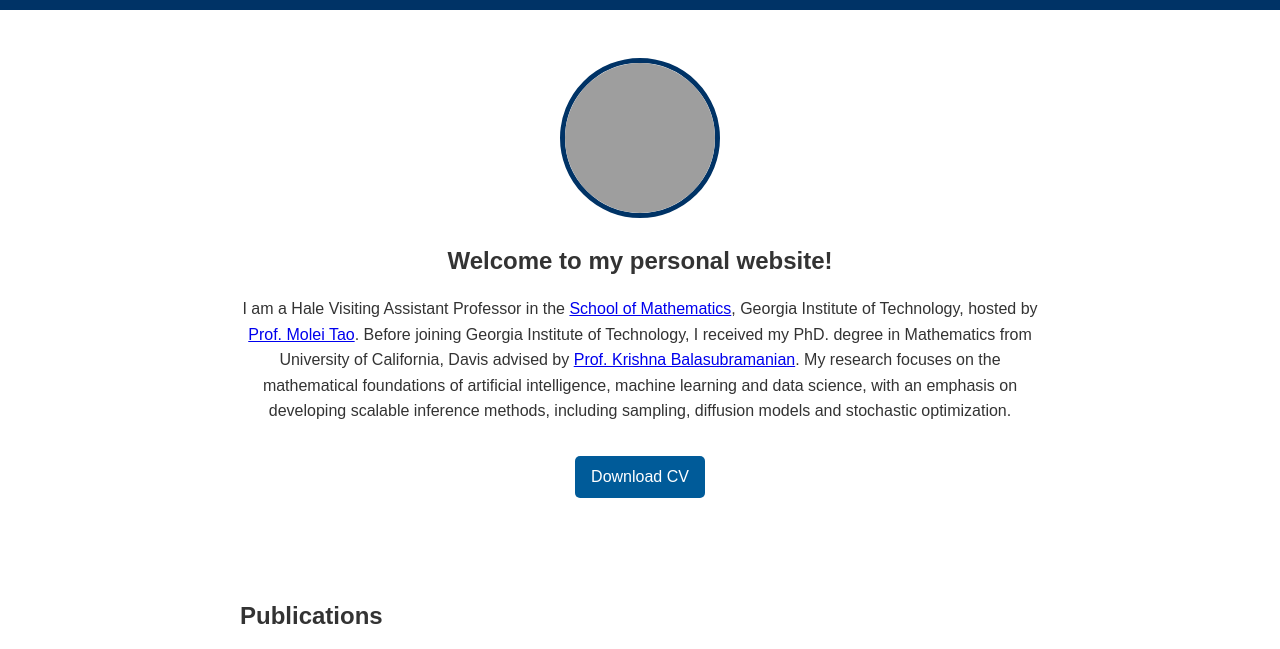
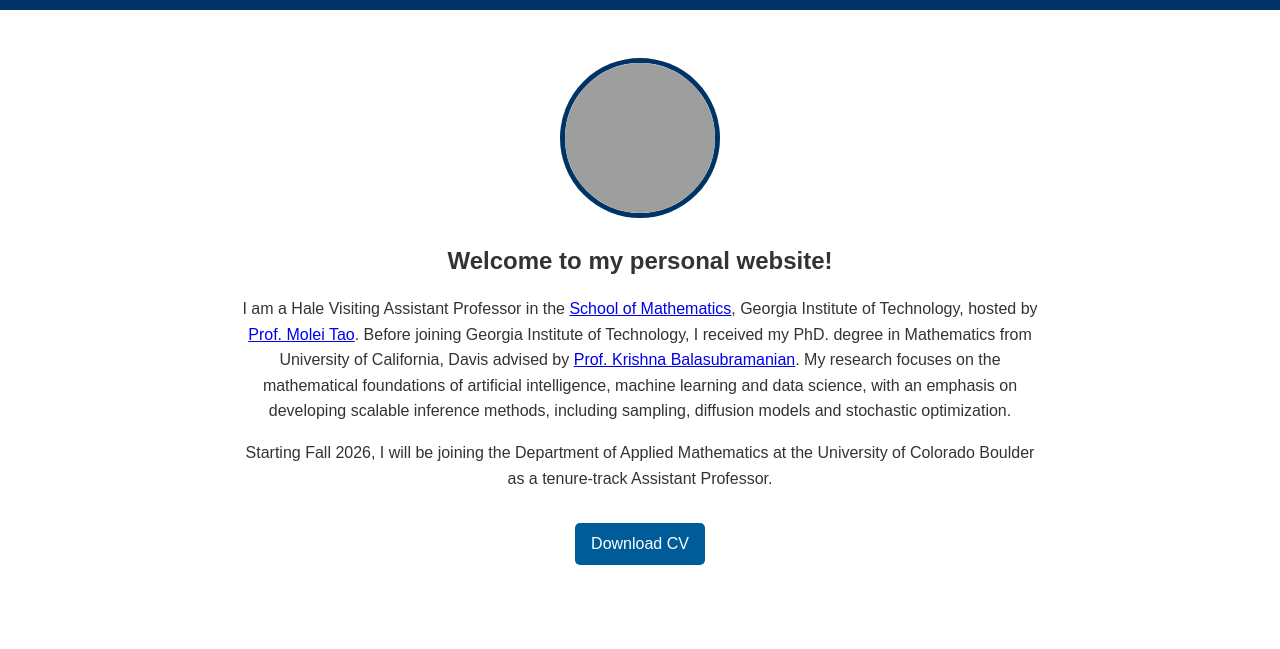
Before and after one commit to yeleohe/yeleohe.github.io, a plain HTML site: page index.html in a window 1280 px wide. Shown: the part 128-777 px from the top of the page. Drawn offline with Linux system fonts and the light colour scheme; grey boxes are pictures that could not be loaded.

Commit message:
Update index.html

```diff
--- a/index.html
+++ b/index.html
@@ -29,6 +29,7 @@
             <div class="intro">
                 <h2>Welcome to my personal website!</h2>
                 <p>I am a Hale Visiting Assistant Professor in the <a href="https://math.gatech.edu/" target="_blank">School of Mathematics</a>, Georgia Institute of Technology, hosted by <a href="https://mtao8.math.gatech.edu/" target="_blank">Prof. Molei Tao</a>. Before joining Georgia Institute of Technology, I received my PhD. degree in Mathematics from University of California, Davis advised by <a href="https://sites.google.com/view/kriznakumar/home" target="_blank">Prof. Krishna Balasubramanian</a>. My research focuses on the mathematical foundations of artificial intelligence, machine learning and data science, with an emphasis on developing scalable inference methods, including sampling, diffusion models and stochastic optimization.</p>
+                <p>Starting Fall 2026, I will be joining the Department of Applied Mathematics at the University of Colorado Boulder as a tenure-track Assistant Professor.</p>
                 <a href="cv.pdf" class="btn">Download CV</a>
             </div>
         </div>
```
